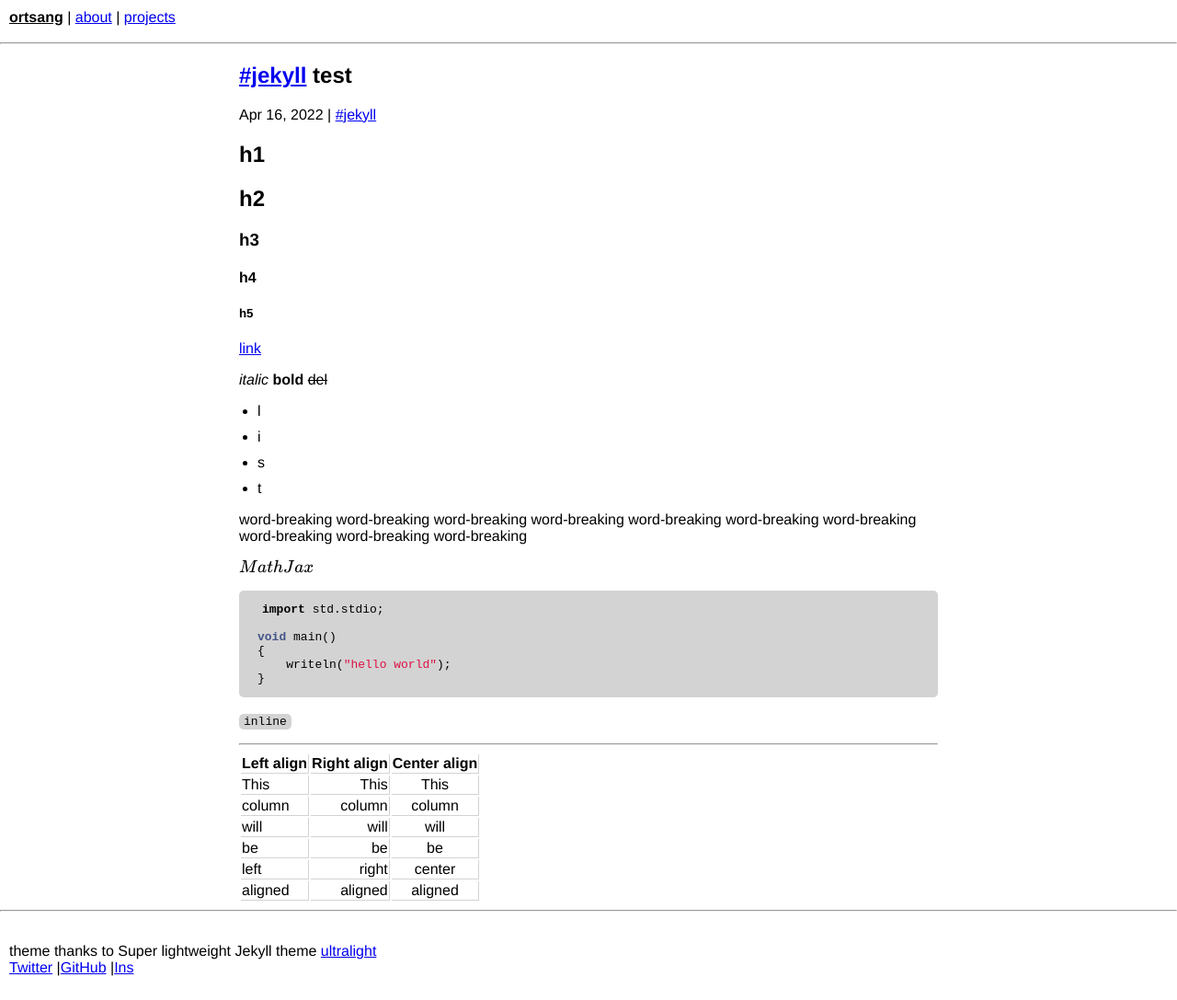
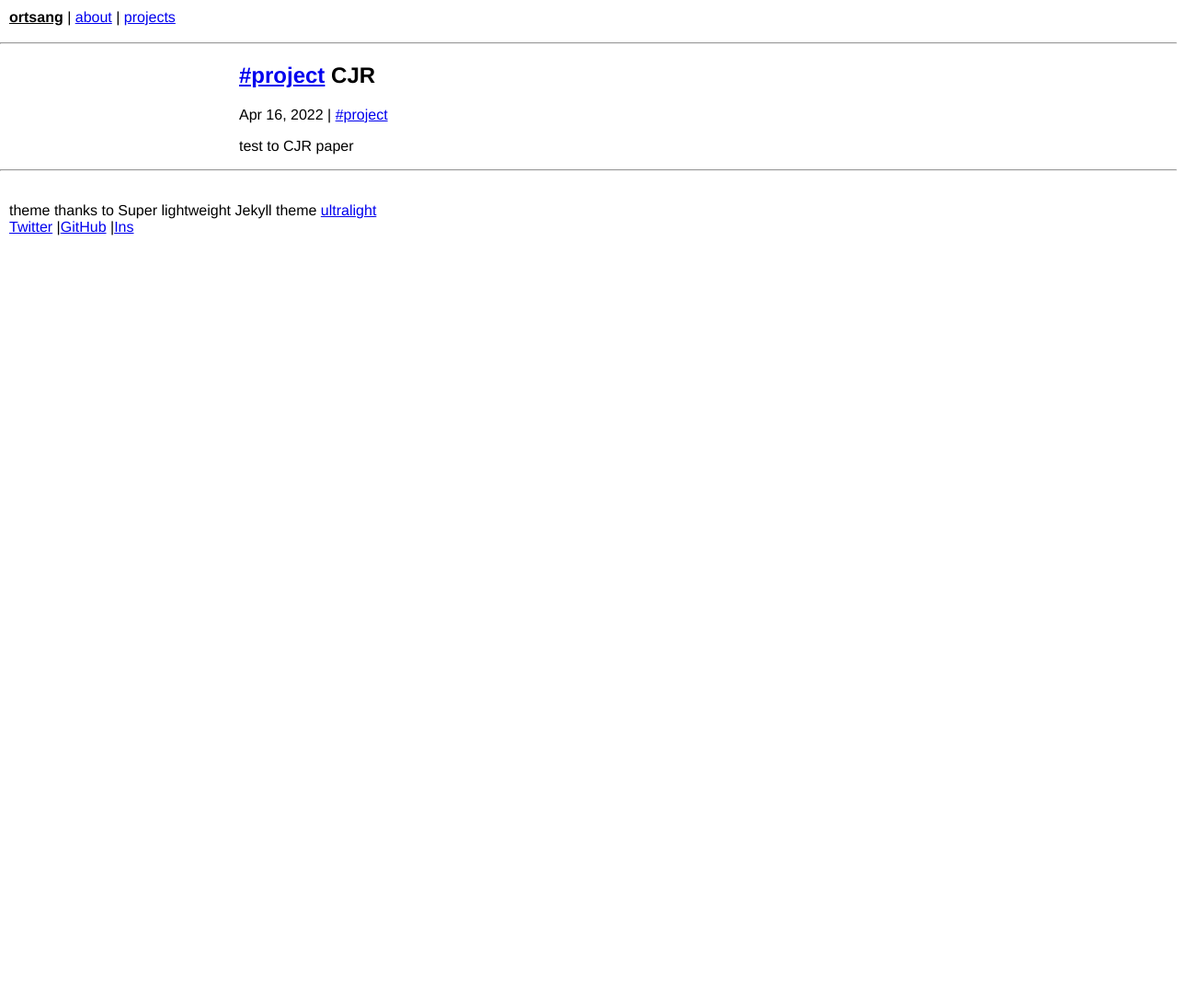
Before and after one commit to Ortsang/ortsang.github.io, a Jekyll site: the page built from _posts/2022-04-16-CJR thesis.md, in a window 1280 px wide. Shown: the whole page at 92% size. Built offline with Jekyll 4.4.1, drawn with Linux system fonts in a browser that asks for light colours; formulas are drawn with MathJax 3; after the commit the page ends 900 px from its top, so only the background shows below that.

Commit message:
Update 2022-04-16-CJR thesis.md

````diff
--- a/_posts/2022-04-16-CJR thesis.md
+++ b/_posts/2022-04-16-CJR thesis.md
@@ -1,7 +1,7 @@
 ---
 layout: post
-title:  "test"
-tags: jekyll
+title:  "CJR"
+tags: project
 mathjax: on
 ---
 <!--
@@ -9,43 +9,4 @@ https://simpleyyt.com/jekyll-theme-next/
 http://jekyllthemes.org/themes/et-jekyll/
 http://jekyllthemes.org/themes/jekyll-paper/
 -->
-# h1
-## h2
-### h3
-#### h4
-##### h5
-
-[link](#)
-
-*italic* **bold** ~~del~~
-
-- l
-- i
-- s
-- t
-
-word-breaking word-breaking word-breaking word-breaking word-breaking word-breaking word-breaking word-breaking word-breaking word-breaking
-
-\\( MathJax \\)
-
-```d
-import std.stdio;
-
-void main()
-{
-    writeln("hello world");
-}
-```
-
-`inline`
-
----
-
-| Left align | Right align | Center align |
-|:-----------|------------:|:------------:|
-| This       | This        | This         |
-| column     | column      | column       |
-| will       | will        | will         |
-| be         | be          | be           |
-| left       | right       | center       |
-| aligned    | aligned     | aligned      |
+test to CJR paper
````
